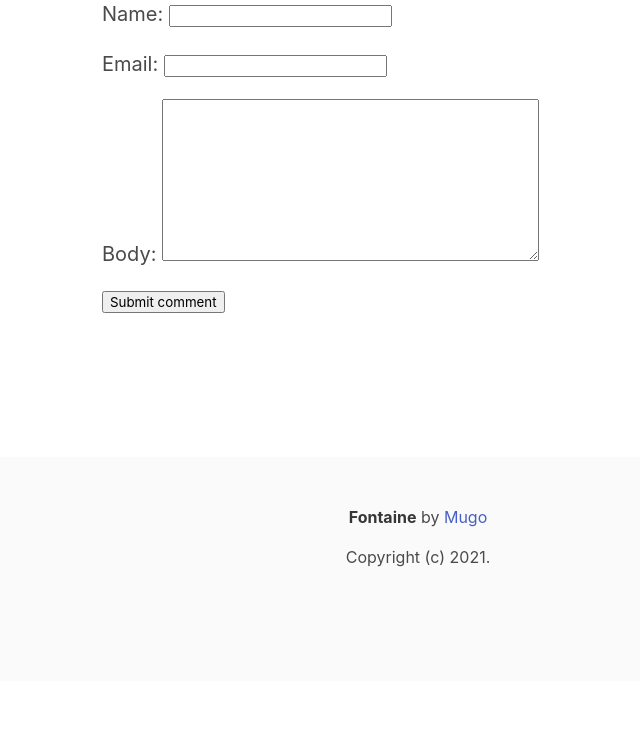
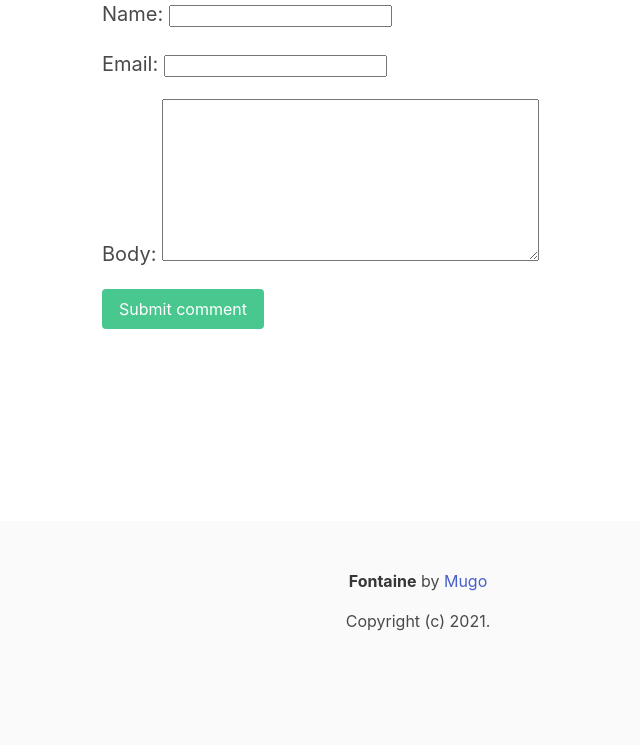
Before and after one commit to sam-mugo/Fontaine, a Django app: a page that uses main_blog/templates/blog/detail.html in a window 1280 px wide. Shown: the part 537-1282 px from the top of the page, without its empty margins (222-862 px from the left). Before the commit the page ends 1104 px from the top, so only its background shows below. Run offline with Django 3.2, Linux system fonts and the light colour scheme; data comes from the database, SQL or seed files in the repository.

Commit message:
forms styling using bulma classes

```diff
--- a/main_blog/templates/blog/detail.html
+++ b/main_blog/templates/blog/detail.html
@@ -21,19 +21,19 @@
                                     <hr>
                                     <h2 class="subtitle is -4">Comments</h2>
 
-                                    <form method="post">
+                                    <form method="post" class="mb-6">
                                         {% csrf_token %}
                                         {{ form.as_p }}
 
                                         <div class="field">
                                             <div class="control">
-                                                <button class="is-success">Submit comment</button>
+                                                <button class="button is-success">Submit comment</button>
                                             </div>
                                         </div>
                                     </form>
 
                                     {% for comment in post.comments.all %}
-                                        <article class="media">
+                                        <article class="media box">
                                             <div class="media-content">
                                                 <strong>{{ comment.name }}</strong><small>{{comment.created_at | timesince }} ago</small><br>
                                                 {{ comment.body }}
```
